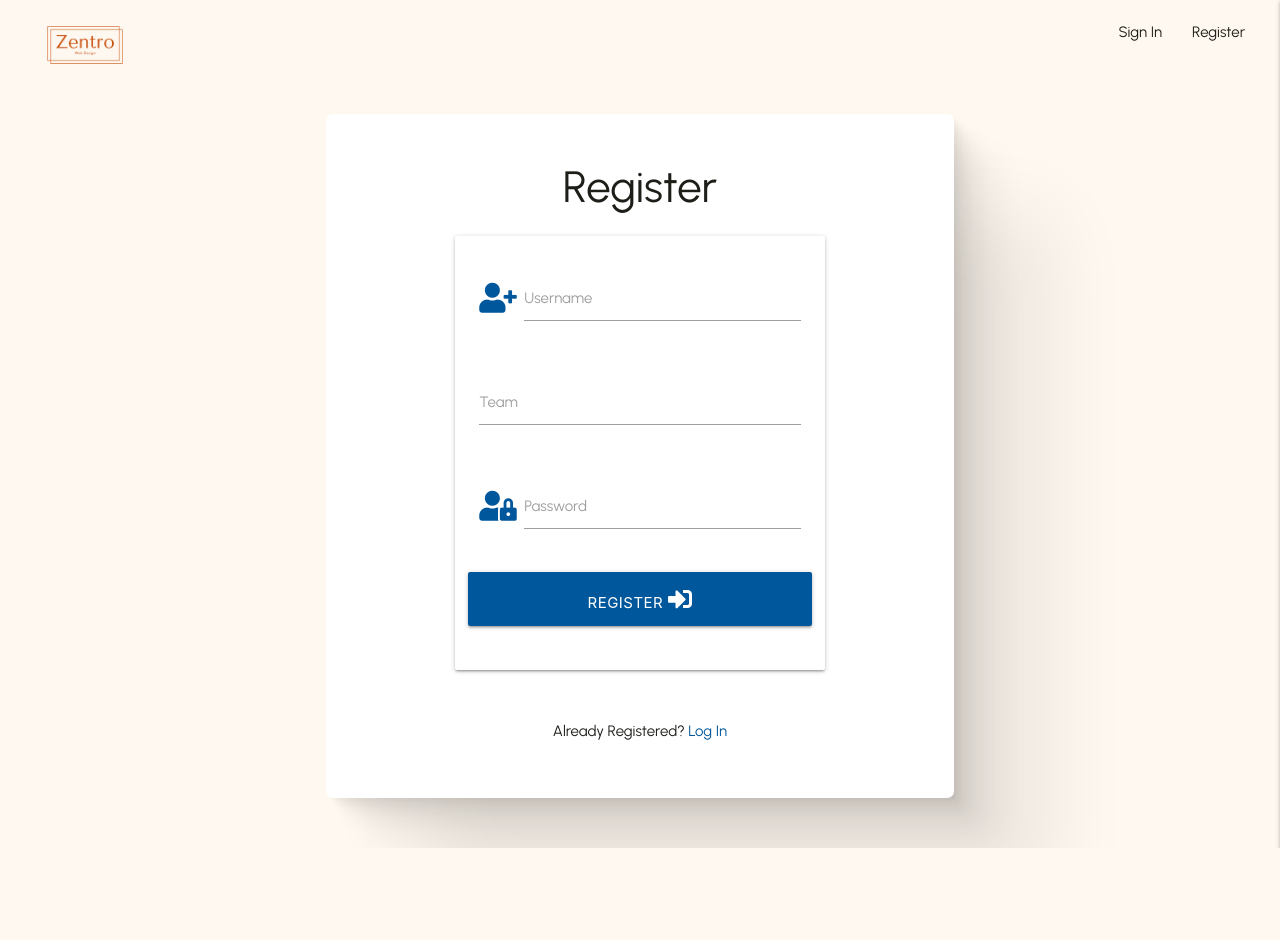
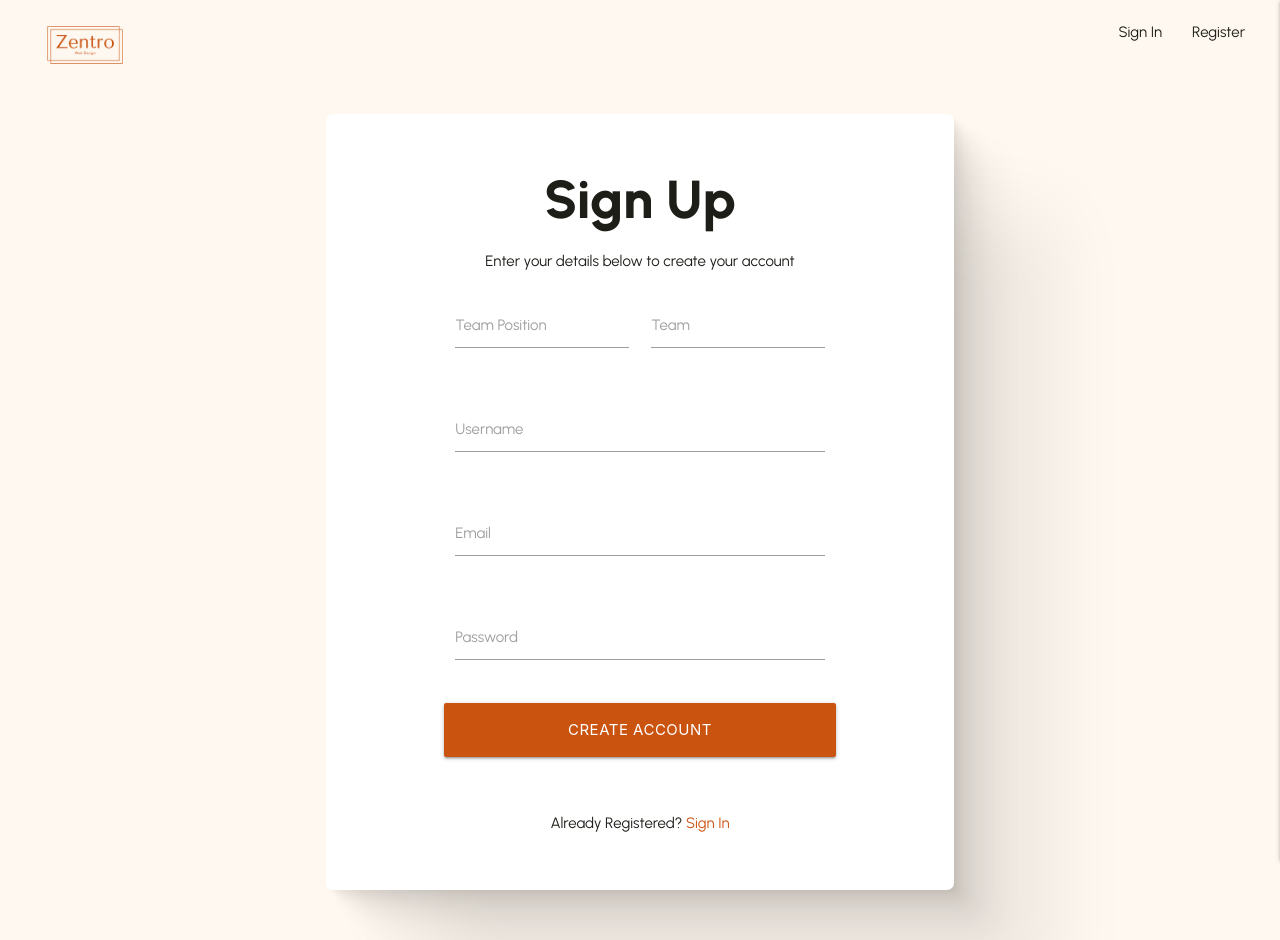
Before and after one commit to JuliaLavagnini/tm-app, a Flask app: page /register in a window 1280 px wide. Before the commit the page ends 848 px from the top, so only its background shows below. Run offline with Flask 3, Linux system fonts and the light colour scheme; some libraries are stand-ins or nearby versions.

Commit message:
Improve design, form validation and code to store data

```diff
--- a/app.py
+++ b/app.py
@@ -19,17 +19,17 @@ mongo = PyMongo(app)
 
 
 @app.route("/")
-@app.route("/get_tasks")
-def get_tasks():
+@app.route("/show_tasks")
+def show_tasks():
     tasks = list(mongo.db.tasks.find())
-    return render_template("tasks.html", tasks=tasks)
+    return render_template("home.html", tasks=tasks)
 
 
 @app.route("/search", methods=["GET", "POST"])
 def search():
     query = request.form.get("query")
     tasks = list(mongo.db.tasks.find({"$text": {"$search": query}}))
-    return render_template("tasks.html", tasks=tasks)
+    return render_template("home.html", tasks=tasks)
 
 
 @app.route("/register", methods=["GET", "POST"])
@@ -38,6 +38,8 @@ def register():
         # Get form data directly from the request object
         username = request.form.get("username").title()
         team_name = request.form.get("team_name").title()
+        team_position = request.form.get("team_position").title()
+        email = request.form.get("email")
         password = request.form.get("password")
 
         # check if username already exists in db
@@ -47,11 +49,24 @@ def register():
             flash("Username already exists")
             return redirect(url_for("register"))
 
+        # Check if team name already exists in db
+        existing_team = mongo.db.teams.find_one({"name": team_name})
+
+        if existing_team:
+            team_id = existing_team["_id"]
+        else:
+            # Create a new team document
+            team = {"name": team_name}
+            # Insert the new team into the 'teams' collection
+            team_id = mongo.db.teams.insert_one(team).inserted_id
+
         # Create a new user document
         register = {
             "username": username,
             "password": generate_password_hash(password),
-            "team_name": team_name
+            "team_id": team_id,
+            "team_position": team_position,
+            "email": email
         }
         # Insert the new user into the 'users' collection
         mongo.db.users.insert_one(register)
@@ -75,7 +90,6 @@ def sign_in():
             if check_password_hash(
                     existing_user["password"], request.form.get("password")):
                 session["user"] = request.form.get("username").title()
-                flash("Login Successful!")
                 return redirect(
                     url_for("profile", username=session["user"]))
             else:
@@ -162,7 +176,7 @@ def edit_task(task_id):
 def delete_task(task_id):
     mongo.db.tasks.remove({"_id": ObjectId(task_id)})
     flash("Task Successfully Deleted")
-    return redirect(url_for("get_tasks"))
+    return redirect(url_for("show_tasks"))
 
 
 if __name__ == "__main__":
--- a/static/css/style.css
+++ b/static/css/style.css
@@ -88,3 +88,8 @@ th {
         41.8px 41.8px 33.4px rgba(0, 0, 0, 0.05),
         100px 100px 80px rgba(0, 0, 0, 0.07)
 }
+
+.flashes {
+    font-weight: 600;
+    font-size: 26px;
+}
--- a/templates/base.html
+++ b/templates/base.html
@@ -20,7 +20,6 @@
       type="text/css"
     />
     <script src="https://cdnjs.cloudflare.com/ajax/libs/moment.js/2.29.4/moment.min.js"></script>
-    <script src="https://cdnjs.cloudflare.com/ajax/libs/moment-timezone/0.5.37/moment-timezone-with-data-1970-2030.min.js"></script>
 
     <link
       rel="stylesheet"
@@ -37,7 +36,7 @@
       <nav class="nav-extended transparent z-depth-0">
         <div class="nav-wrapper">
           <a href="{{ url_for('show_tasks') }}" class="brand-logo"
-            ><img src="/static/media/logo.jpg" alt=""
+            ><img src="/static/media/logo.jpg" alt="logo"
           /></a>
           <a href="#" data-target="mobile-demo" class="sidenav-trigger right"
             ><i class="fa fa-bars" style="color: #1d1e18"></i
@@ -79,7 +78,7 @@
     <section>
       <!-- flash messages -->
       {% with messages = get_flashed_messages() %} {% if messages %}
-      <ul class="flashes">
+      <ul class="flashes center-align">
         {% for message in messages %}
         <li>{{ message }}</li>
         {% endfor %}
--- a/templates/register.html
+++ b/templates/register.html
@@ -1,18 +1,48 @@
 {% extends "base.html" %} {% block content %}
 
-<h3 class="center-align">Register</h3>
-
 <div class="row">
+  <div class="center-align">
+    <h2>Sign Up</h2>
+    <p>Enter your details below to create your account</p>
+  </div>
   <form
     class="col s12 m8 offset-m2"
     method="POST"
     action="{{ url_for('register') }}"
   >
-    <div class="card-panel">
+    <div class="row">
+      <!-- position -->
+      <div class="input-field col s6">
+        <input
+          id="team_position"
+          name="team_position"
+          type="text"
+          minlength="5"
+          maxlength="15"
+          pattern="^[a-zA-Z0-9\s-]{5,15}$"
+          class="validate"
+          required
+        />
+        <label for="team_position">Team Position</label>
+      </div>
+      <!-- team -->
+      <div class="input-field col s6">
+        <input
+          id="team_name"
+          name="team_name"
+          type="text"
+          minlength="5"
+          maxlength="15"
+          pattern="^[a-zA-Z0-9\s]{5,15}$"
+          class="validate"
+          required
+        />
+        <label for="team_name">Team</label>
+      </div>
+    </div>
+    <div class="row">
       <!-- username -->
-      <div class="row">
       <div class="input-field col s12">
-          <i class="fas fa-user-plus prefix light-blue-text text-darken-4"></i>
         <input
           id="username"
           name="username"
@@ -26,48 +56,45 @@
         <label for="username">Username</label>
       </div>
     </div>
-      <!-- team -->
+    <div class="row">
+      <!-- email -->
+      <div class="input-field col s12">
+        <input
+          id="email"
+          name="email"
+          type="email"
+          pattern="[a-z0-9._%+\-]+@[a-z0-9.\-]+\.[a-z]{2,}$"
+          class="validate"
+          required
+        />
+        <label for="email">Email</label>
+      </div>
+    </div>
+    <!-- passowrd -->
     <div class="row">
       <div class="input-field col s12">
         <input
-            id="team_name"
-            name="team_name"
-            type="text"
+          id="password"
+          name="password"
+          type="password"
           minlength="5"
           maxlength="15"
           pattern="^[a-zA-Z0-9\s]{5,15}$"
           class="validate"
           required
         />
-          <label for="team_name">Team</label>
-        </div>
-      </div>
-      <!-- passowrd -->
-      <div class="row">
-        <div class="input-field col s12">
-          <i class="fas fa-user-lock prefix light-blue-text text-darken-4"></i>
-          <input
-            id="password"
-            name="password"
-            type="password"
-            minlength="5"
-            maxlength="15"
-            pattern="^[a-zA-Z0-9]{5,15}$"
-            class="validate"
-            required
-          />
         <label for="password">Password</label>
       </div>
     </div>
-      <!-- register -->
+    <!-- register button-->
     <div class="row">
       <button
         type="submit"
-          class="col s12 btn-large light-blue darken-4 text-shadow"
+        class="col s12 btn-large"
+        style="background-color: #ca5310"
       >
-          Register <i class="fas fa-sign-in-alt"></i>
+        Create Account
       </button>
-      </div>
     </div>
   </form>
 </div>
@@ -76,9 +103,7 @@
   <div class="col s12">
     <p class="center-align">
       Already Registered?
-      <a href="{{ url_for('sign_in') }}" class="light-blue-text text-darken-4"
-        >Log In</a
-      >
+      <a href="{{ url_for('sign_in') }}" style="color: #ca5310">Sign In</a>
     </p>
   </div>
 </div>
```
Lines whose indentation alone changed are shown as unchanged.
